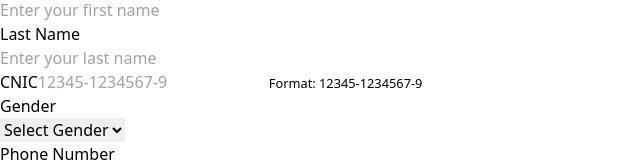
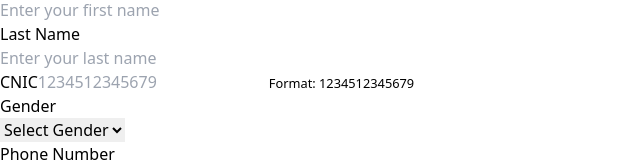
Before and after one commit to Irtiza1/FAST_Transit, a React (Vite) app in the folder frontend/: page /register in a window 1280 px wide. Shown: the part 290-452 px from the top of the page, without its empty margins (0-640 px from the left). Built offline with nearby package versions, Linux system fonts and the light colour scheme.

Commit message:
updated frontend signup

```diff
--- a/frontend/src/component/Register/Register.jsx
+++ b/frontend/src/component/Register/Register.jsx
@@ -136,15 +136,15 @@ function Register() {
         <div className="mb-6">
           <label className="block text-lg font-semibold text-black mb-1">CNIC</label>
           <InputMask
-            mask="99999-9999999-9"
+            mask="9999999999999"
             value={formData.cnic}
             onChange={handleChange}
             className="w-full px-4 py-2 text-base text-gray-700 placeholder-gray-400 focus:outline-none border-2 rounded-md"
             name="cnic"
-            placeholder="12345-1234567-9"
+            placeholder="1234512345679"
             required
           />
-          <small className="text-gray-400">Format: 12345-1234567-9</small>
+          <small className="text-gray-400">Format: 1234512345679</small>
         </div>
 
         {/* Gender Selection */}
```
